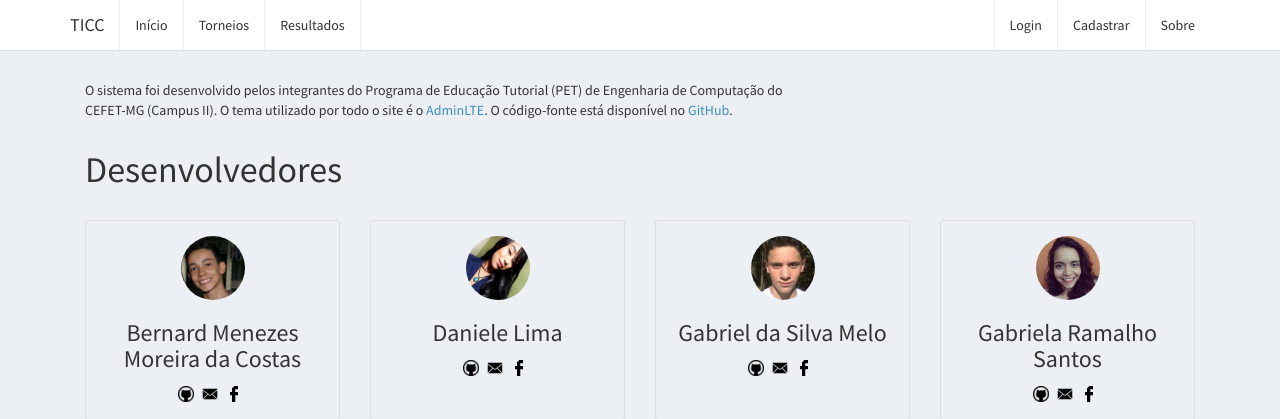
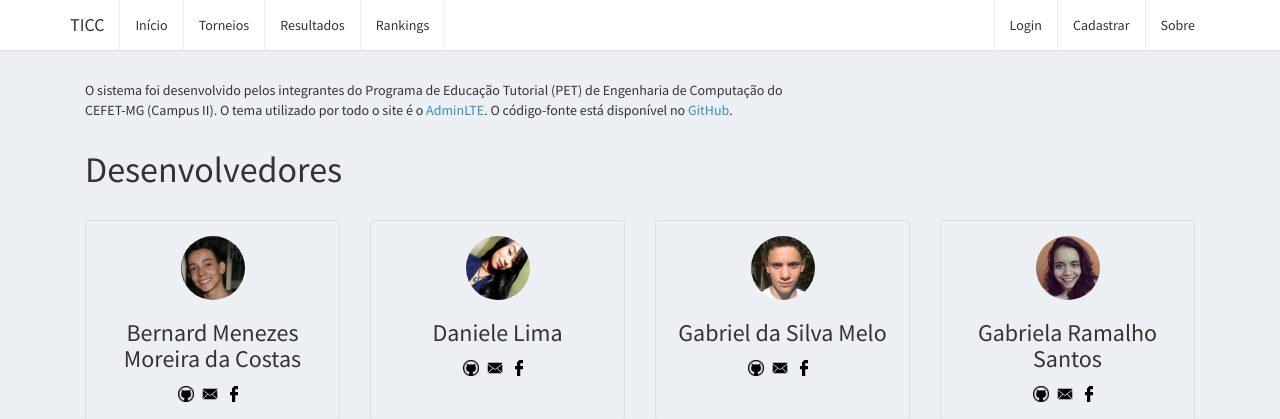
Before and after one commit to competdev/ticc, a Django app: page /sobre in a window 1280 px wide. Shown: the top 419 px of the page. Run offline with Django 3.2, Linux system fonts and the light colour scheme; some libraries are stand-ins or nearby versions.

Commit message:
Adicionando 'Rankings' no cabeçalho

```diff
--- a/templates/header.html
+++ b/templates/header.html
@@ -16,7 +16,7 @@
                         <li><a href="/equipes">Equipes</a></li>
                         <li><a href="/minhas-partidas">Minhas partidas</a></li>
                     {% endif %}
-					<!-- <li><a href="/rankings">Rankings</a></li> -->
+					<li><a href="/rankings">Rankings</a></li>
                 </ul>
             </div>
             <div class="navbar-custom-menu">
```
